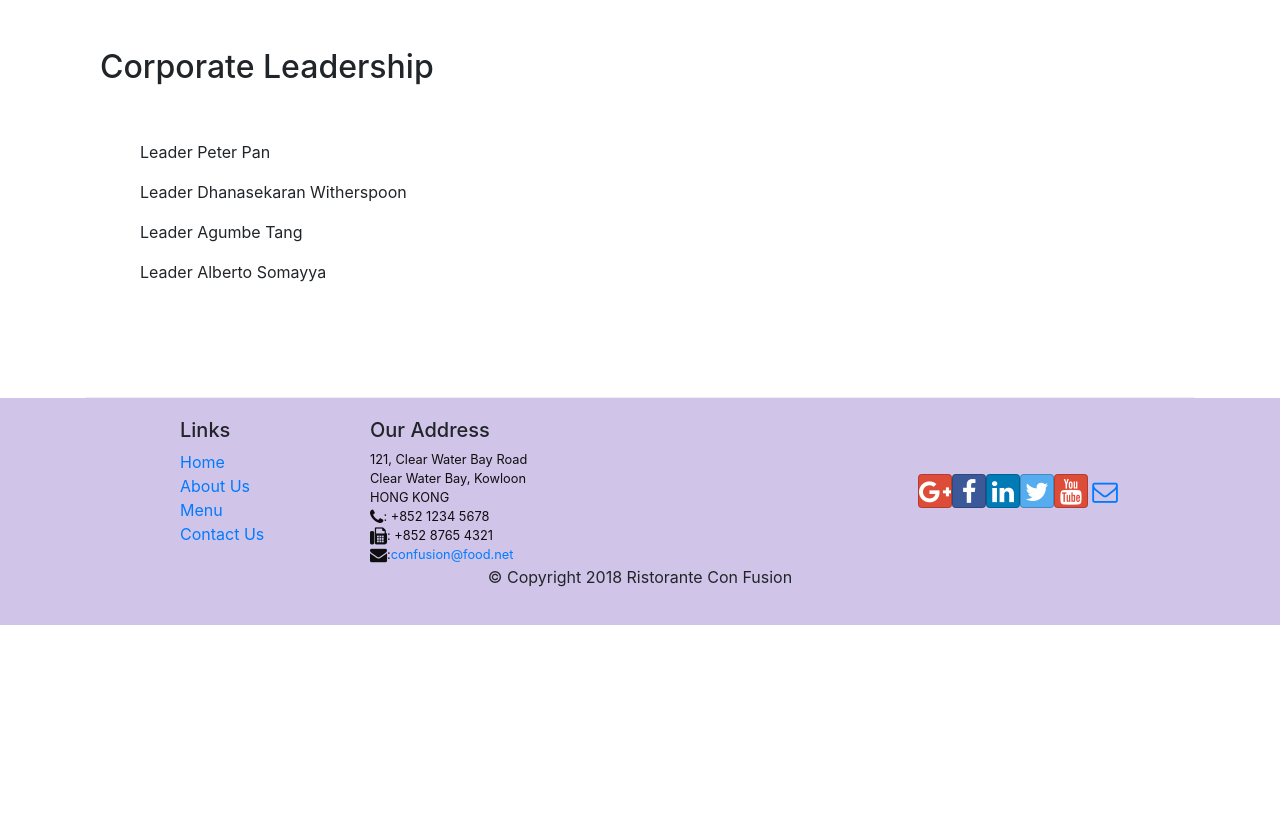
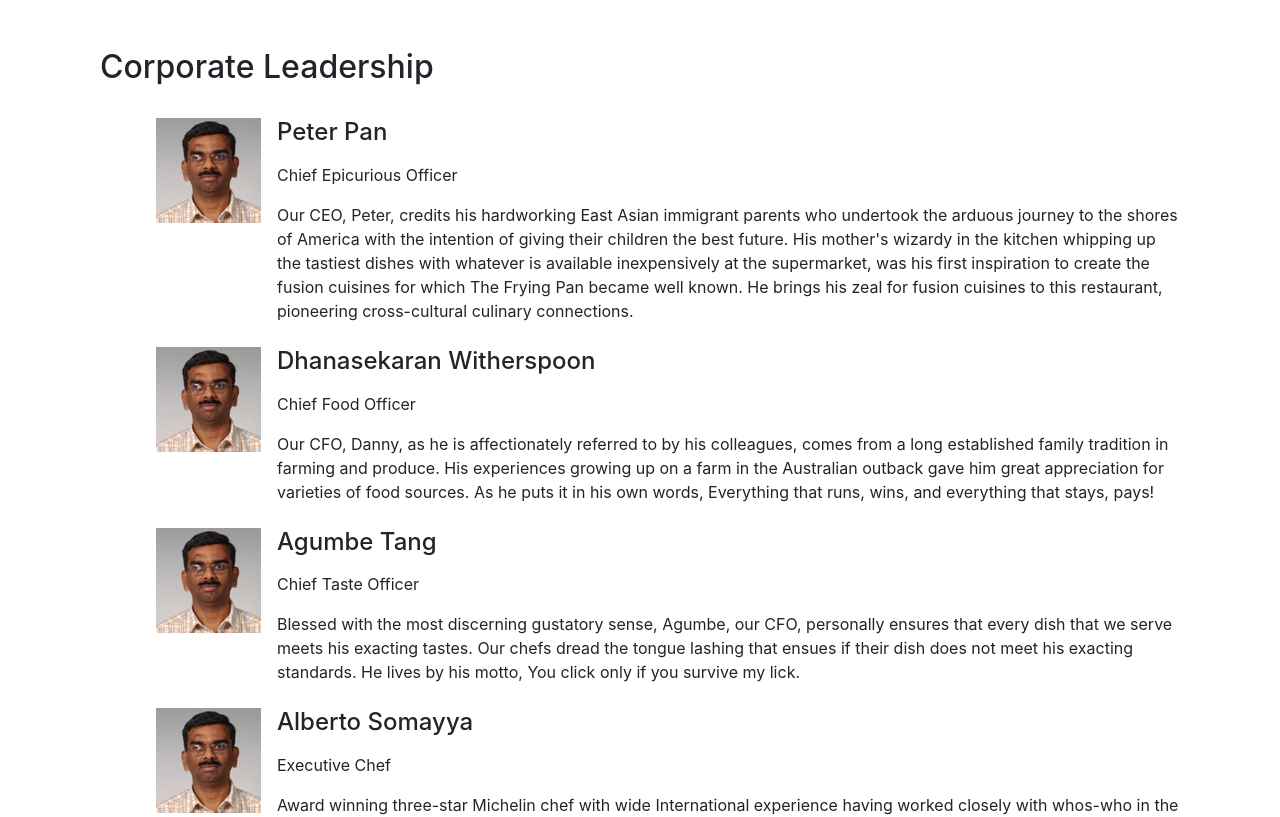
Before and after one commit to ihafkenschiel/react-coursera, a React (Create React App) app in the folder confusion/: page /aboutus in a window 1280 px wide. Shown: the part 982-1799 px from the top of the page. Before the commit the page ends 1607 px from the top, so only its background shows below. Built offline with nearby package versions, Linux system fonts and the light colour scheme.

Commit message:
Assignment complete

```diff
--- a/confusion/src/components/AboutComponent.js
+++ b/confusion/src/components/AboutComponent.js
@@ -2,6 +2,25 @@ import React from 'react';
 import { Breadcrumb, BreadcrumbItem, Card, CardBody, CardHeader, Media } from 'reactstrap';
 import { Link } from 'react-router-dom';
 
+
+function RenderLeader( {leader} ) {
+  return (
+    <Media className="my-4">
+      <Media left className="mx-3">
+        <Media object src={leader.image} alt={leader.image} />
+      </Media>
+      <Media body>
+        <Media heading>
+          {leader.name}
+        </Media>
+        <Media className="my-3">
+          {leader.designation}
+        </Media>
+        {leader.description}
+      </Media>
+    </Media>
+  );
+}
 
 function About(props) {
 
@@ -9,7 +28,7 @@ function About(props) {
 
       const leaders = props.leaders.map((leader) => {
           return (
-              <p>Leader {leader.name}</p>
+              <RenderLeader leader={leader} />
           );
       });
 
@@ -69,7 +88,7 @@ function About(props) {
                   </div>
                   <div className="col-12">
                   <Media list>
-                      {leaders}
+                    {leaders}
                   </Media>
                   </div>
               </div>
```
